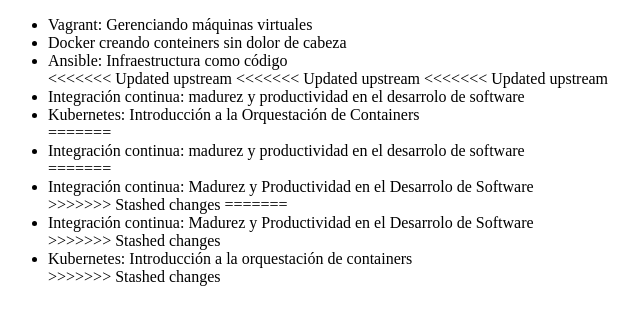
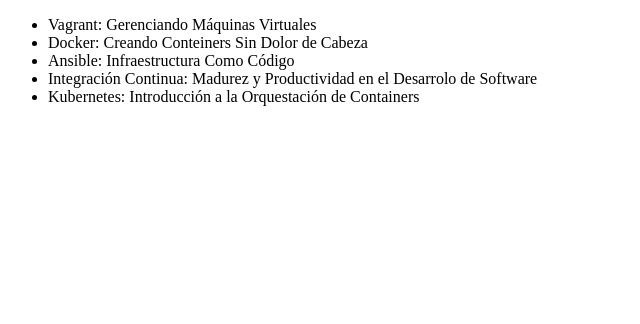
Before and after one commit to ManuelBelloTorres/Alura-git, a plain HTML site: page index.html in a window 1280 px wide. Shown: the whole page, without its empty margins (0-640 px from the left). Drawn offline with Linux system fonts and the light colour scheme.

Commit message:
Corrigiendo todas las mayúsculas de la lista de cursos

```diff
--- a/index.html
+++ b/index.html
@@ -6,24 +6,11 @@
 </head>
 <body>
      <ul>
-         <li> Vagrant: Gerenciando máquinas virtuales </li>
-         <li> Docker creando conteiners sin dolor de cabeza</li>
-         <li> Ansible: Infraestructura como código </li>
-<<<<<<< Updated upstream
-<<<<<<< Updated upstream
-<<<<<<< Updated upstream
-         <li> Integración continua: madurez y productividad en el desarrolo de software </li>
+         <li> Vagrant: Gerenciando Máquinas Virtuales </li>
+         <li> Docker: Creando Conteiners Sin Dolor de Cabeza</li>
+         <li> Ansible: Infraestructura Como Código </li>
+         <li> Integración Continua: Madurez y Productividad en el Desarrolo de Software</li>
          <li> Kubernetes: Introducción a la Orquestación de Containers</li>
-=======
-         <li> Integración continua: madurez y productividad en el desarrolo de software </li>
-=======
-         <li> Integración continua: Madurez y Productividad en el Desarrolo de Software </li>
->>>>>>> Stashed changes
-=======
-         <li> Integración continua: Madurez y Productividad en el Desarrolo de Software </li>
->>>>>>> Stashed changes
-         <li> Kubernetes: Introducción a la orquestación de containers</li>
->>>>>>> Stashed changes
      </ul>
 </body>
 </html>
```
